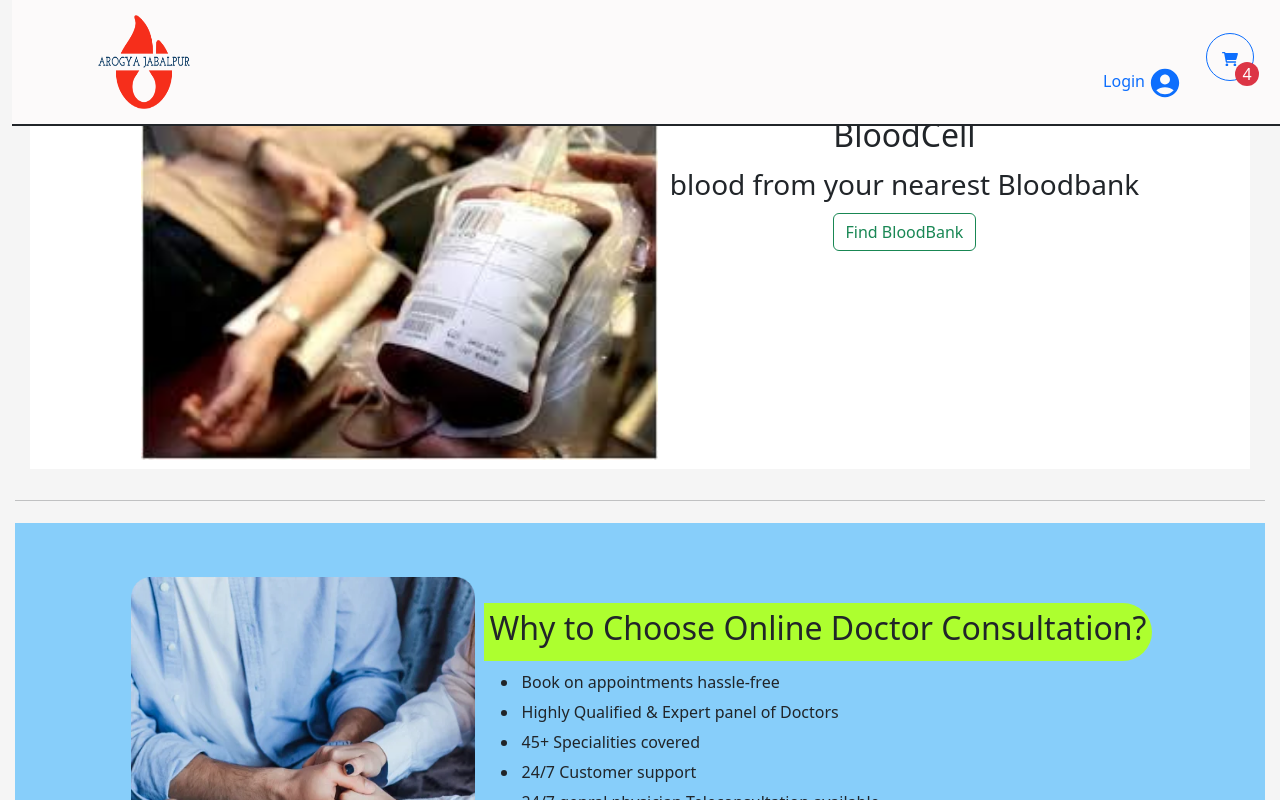
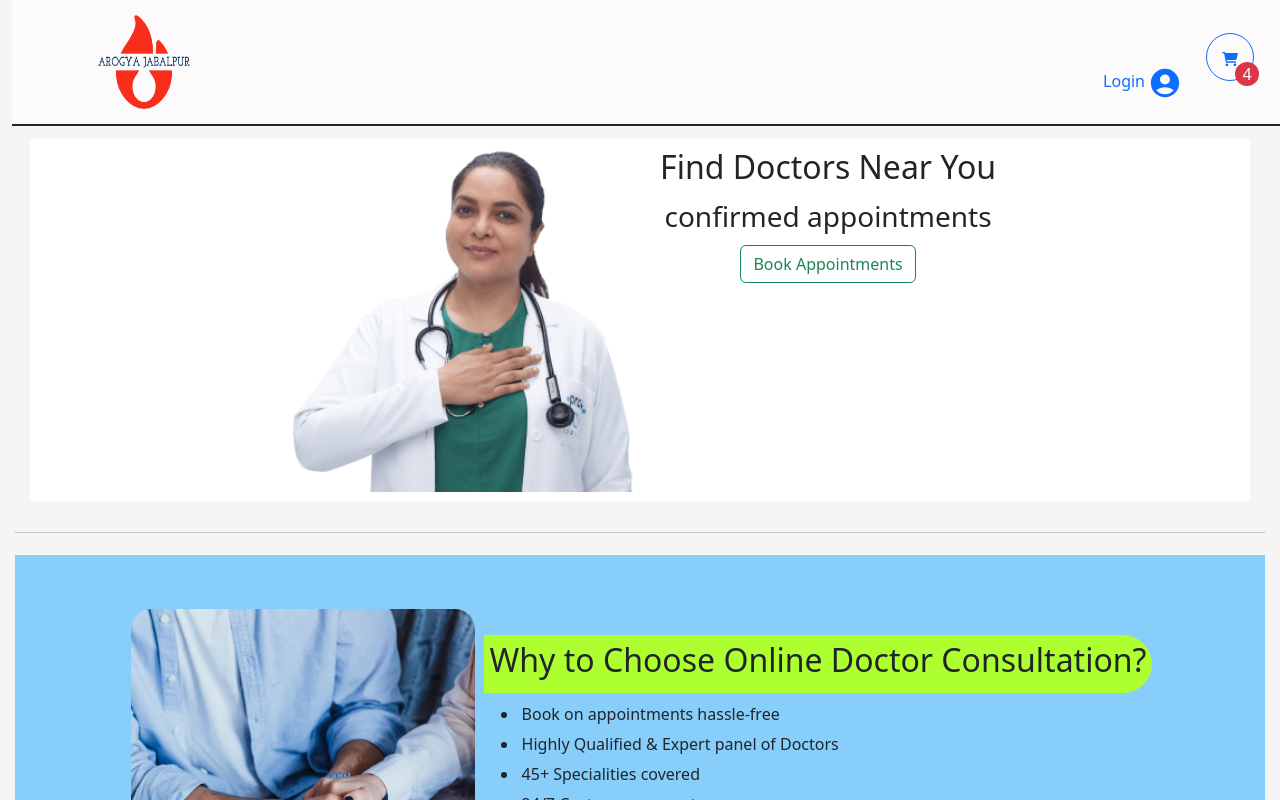
Before and after one commit to mohitdubey132/ArogayajabalpurFrontendV1, a React (Create React App) app in the folder front_end/: page / in a window 1280 px wide. Shown: the top 800 px of the page. Built offline with nearby package versions, Linux system fonts and the light colour scheme.

Commit message:
little update on 09/0/23

```diff
--- a/front_end/src/pages/Home.jsx
+++ b/front_end/src/pages/Home.jsx
@@ -16,12 +16,12 @@
  const  navigator = useNavigate();
   return (
     <div style={{ width: "100%", height: "100%", alignItems: "center", paddingTop: "2rem" }}>
-      <section className='carousel' style={{ marginTop: "3rem" }}>
+      <section className='carousel' style={{ marginTop: "5rem" }}>
         <Carousel showArrows={false}
           showIndicators={false}
           showThumbs={false}
           autoPlay={true}
-          interval={2000}
+          interval={4000}
           showStatus={false}
           infiniteLoop={true}
         >
@@ -39,7 +39,7 @@
               <Button variant="outline-success" onClick={() => { navigator('/doctors') }} >Consult Now</Button>
             </aside>
           </div>
-          <div style={{ display: "flex", justifyContent: "center", backgroundColor: "white", flexWrap: "wrap", flexDirection: "row",backgroundColor:"black",color:"white" }}>
+          <div style={{ display: "flex", justifyContent: "center", backgroundColor: "white", flexWrap: "wrap", flexDirection: "row" }}>
             <div>
               <img src={img2} alt='image' height={'350px'} width={'300px'} style={{ objectFit: "cover" }} />
             </div>
```
